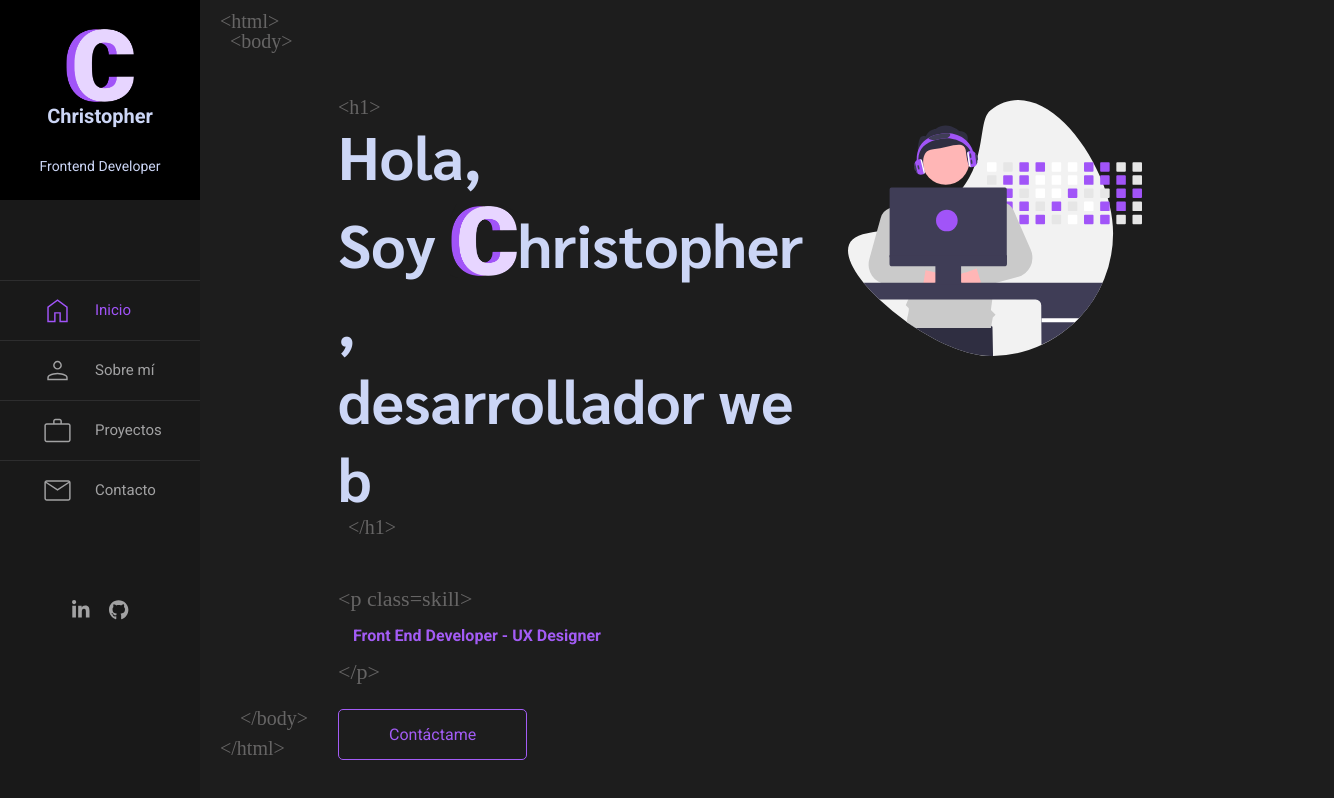
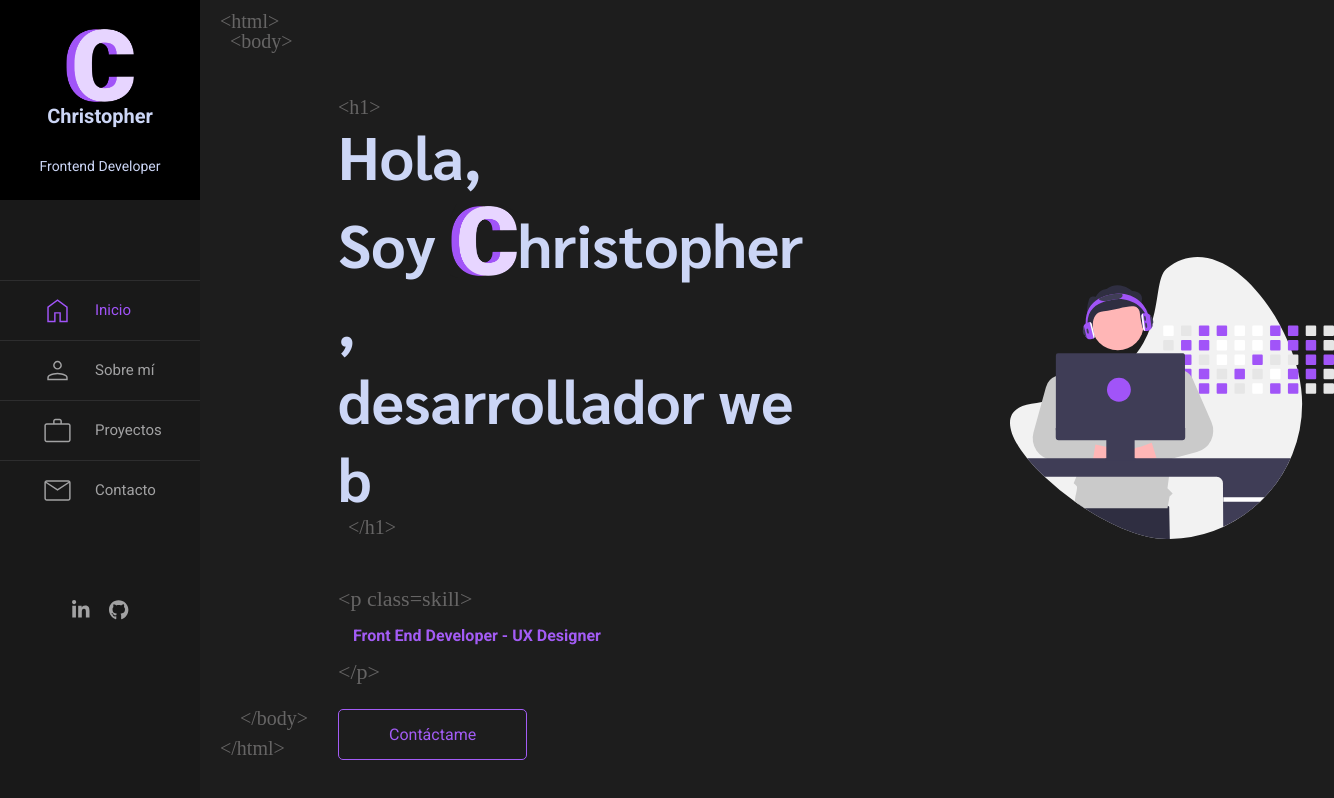
Before and after one commit to christopherqmendivel/portfolio_react, a React (Vite) app: page / in a window 1280 px wide. Shown: the top 798 px of the page, 1334 px wide, since content can reach past the window. Built offline with nearby package versions, Linux system fonts and the light colour scheme; a web font is replaced by a local one.

Commit message:
Img Test

```diff
--- a/src/styles/components/_home.scss
+++ b/src/styles/components/_home.scss
@@ -40,6 +40,11 @@
         right: 0;
         padding-right: 3rem;
 
+        top: 0;
+        right: 50%;
+        transform: translateX(50%);
+        padding-right: 0;
+
         @include m.tablet {
             width: 30%;
             display: block;
@@ -53,7 +58,6 @@
         .logo-home {
             width: 100%;
             height: 100%;
-            transform: translateY(-17rem);
         }
     }
 
@@ -246,7 +250,7 @@
 
 
 /* MEDIA QUERY IMG HOME */
-
+/*
 @media (max-width: 414px) and (min-height: 844px) {
     .logo-main {
         .logo-home {
@@ -254,3 +258,4 @@
         }
     }
 }
+*/
```
